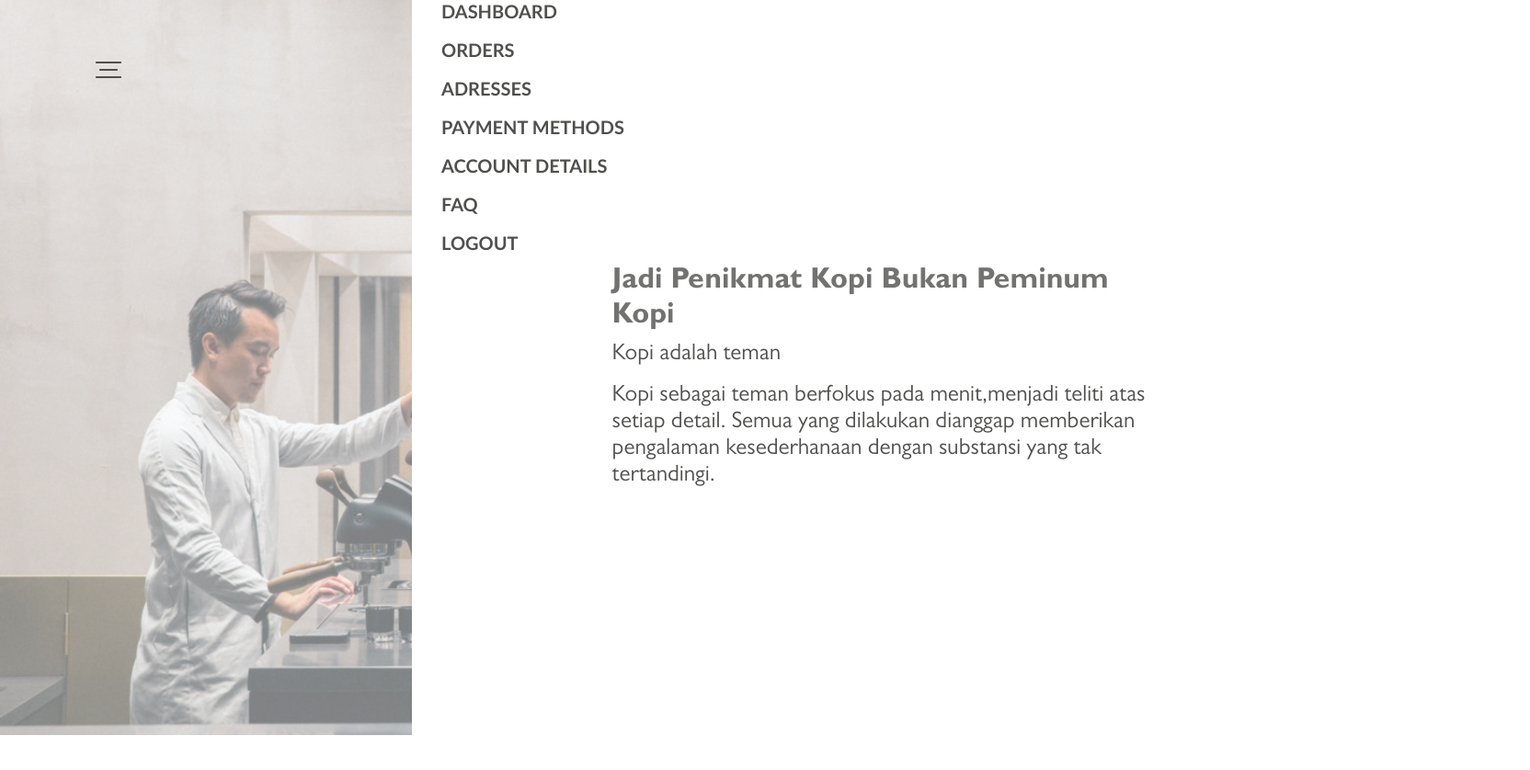
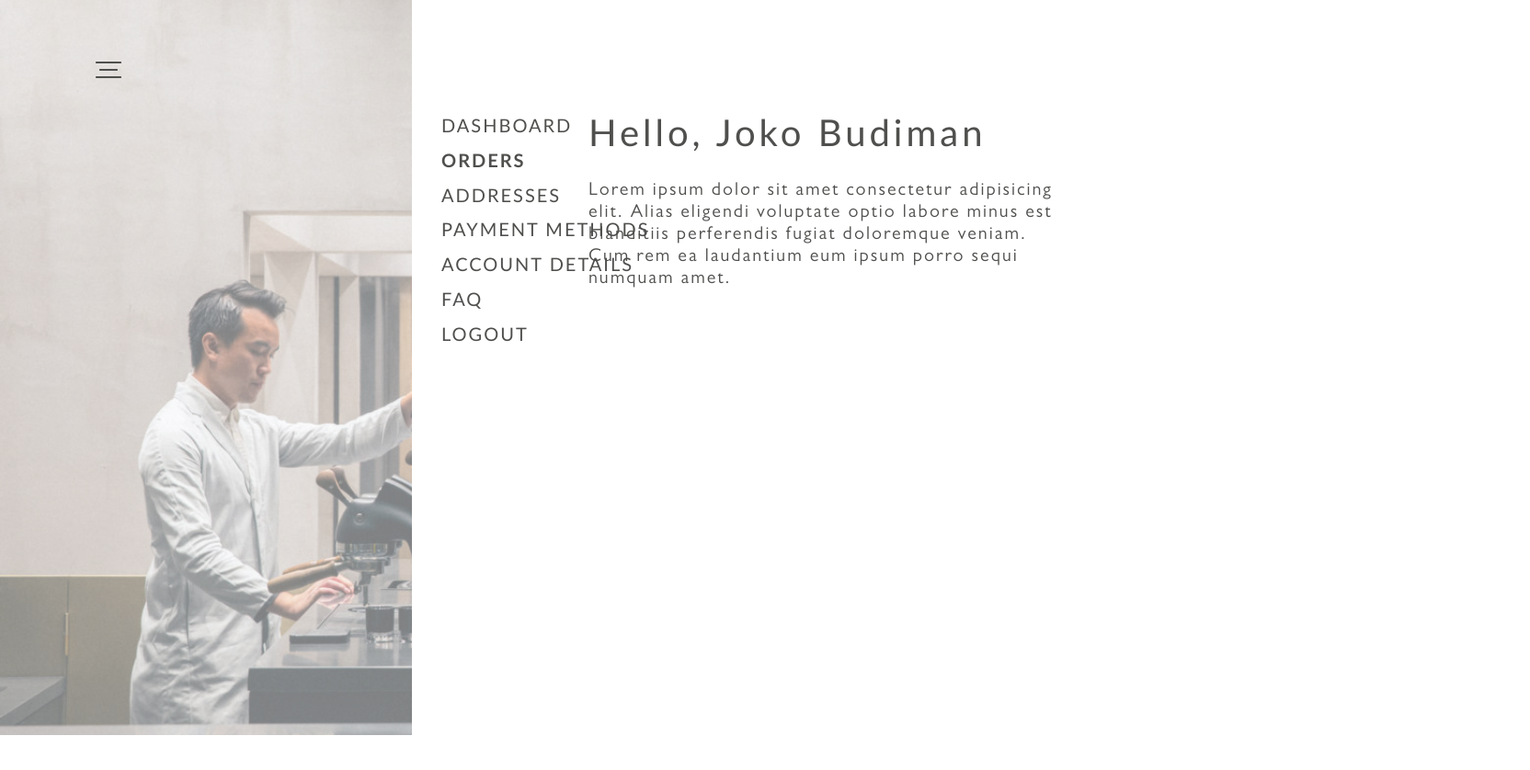
Before and after one commit to Santai-Dulu-Ga-Sih/web-brocoffe, a plain HTML site: page user-dashboard/orders.html in a window 1280 px wide. Shown: the whole page at 92% size, 1664 px wide, since content can reach past the window. Before the commit the page ends 800 px from the top, so only its background shows below. Drawn offline with nearby package versions, Linux system fonts and the light colour scheme.

Commit message:
update 7th

```diff
--- a/user-dashboard/index.html
+++ b/user-dashboard/orders.html
@@ -29,23 +29,25 @@
             </div>
             <!-- End of Hamburger Menu -->
         </div>
+
         <div class="right">
-            <div class="content">
-                <div class="dash">
-                    <ul class="dashboard__box">
-                        <p><a href="dashboard_item" href='#'>DASHBOARD</a></p>
-                        <p><a href="dashboard_item" href='#'>ORDERS</a></p>
-                        <p><a href="dashboard_item" href='#'>ADRESSES</a></p>
-                        <p><a href="dashboard_item" href='#'>PAYMENT METHODS</a></p>
-                        <p><a href="dashboard_item" href='#'>ACCOUNT DETAILS</a></p>
-                        <p><a href="dashboard_item" href='#'>FAQ</a></p>
-                        <p><a href="dashboard_item" href='#'>LOGOUT</a></p>
-                    </ul>
+            <div class="dash-menu">
+                <ul class="text-start">
+                    <li><a class="dash-menu-item" href="dashboard.html">DASHBOARD</a></li>
+                    <li><a class="dash-menu-item active" href="#">ORDERS</a></li>
+                    <li><a class="dash-menu-item" href="#">ADDRESSES</a></li>
+                    <li><a class="dash-menu-item" href="#">PAYMENT METHODS</a></li>
+                    <li><a class="dash-menu-item" href="#">ACCOUNT DETAILS</a></li>
+                    <li><a class="dash-menu-item" href="#">FAQ</a></li>
+                    <li><a class="dash-menu-item" href="#">LOGOUT</a></li>
+                  </ul>
+            </div>
+            <div class="dash-content">
+                <div class="dash-content-title">
+                    <h1>Hello, Joko Budiman</h1>
                 </div>
-                <div class="brief-tentang-kami">
-                    <h1>Jadi Penikmat Kopi Bukan Peminum Kopi</h1>
-                    <p>Kopi adalah teman</p>
-                    <p>Kopi sebagai teman berfokus pada menit,menjadi teliti atas setiap detail. Semua yang dilakukan dianggap memberikan pengalaman kesederhanaan dengan substansi yang tak tertandingi.</p>
+                <div class="dash-content-par">
+                    <p>Lorem ipsum dolor sit amet consectetur adipisicing elit. Alias eligendi voluptate optio labore minus est blanditiis perferendis fugiat doloremque veniam. Cum rem ea laudantium eum ipsum porro sequi numquam amet.</p>
                 </div>
             </div>
         </div>
--- a/user-dashboard/style.css
+++ b/user-dashboard/style.css
@@ -1,6 +1,11 @@
 @font-face {
     font-family: 'Gill Sans';
     src: url(font/GillSans/Gill\ Sans.otf);
+}
+
+@font-face {
+    font-family: 'Gill Sans Bold';
+    src: url(font/GillSans/Gill\ Sans\ Bold.otf);
 }
 
 .dashboard{
@@ -21,6 +26,7 @@
     width: 65%;
     height: 100%;
     background-color: white;
+    display: flex;
 }
 
 #menu__toggle {
@@ -111,8 +117,8 @@
 }
 
 @font-face {
-    font-family: 'Gill Sans Bold';
-    src: url(font/GillSans/Gill\ Sans\ Bold.otf);
+    font-family: 'Gill Sans Medium';
+    src: url(font\GillSans\Gill\_Sans\Medium\_Italic.otf);
 }
 
 .content{
@@ -124,9 +130,9 @@
 .brief-tentang-kami{
     font-family: 'Gill Sans';
     font-style: normal;
-    font-weight: 400;
+    font-weight: 20;
     font-size: 25px;
-    line-height: 29px;
+    line-height: 0px;
     color: #4F4F4D;
     max-width: 800px;
     position: fixed;
@@ -216,19 +222,83 @@
     word-wrap: break-word;
 }
 
-ul {
+
+.dash-menu-item {
+    color: #4F4F4D;
+    text-decoration: none;
+    font-family: 'Gill Sans';
+    font-style: normal;
+    font-weight: 500;
+    font-size: 20px;
+    line-height: 24px;
+    text-align: right;
+    letter-spacing: 0.1em;
+}
+
+.dash-menu{
+    width: 20%;
+    height: 100%;
+    padding-top: 50px;
+    text-align: center;
+    display: inline-block;
+}
+
+.dash-menu > ul {
+    top: 15%;
+    position: absolute;
+    line-height: 1cm;
     list-style-type: none;
     text-align: left;
 }
 
-a {
-    color: #4F4F4D;
-    text-decoration: none;
+.dash-menu-item:hover{
+    font-weight: 700;
+    color:#4F4F4D ;
+}
+
+.dash-menu-item.active{
+    font-weight: 700;
+}
+
+.dash-content{
+    width: 80%;
+    height: 100%;
+    left: 50%;
+    top:15%;
+    text-align: left;
+    position:absolute;
+}
+
+.dash-content > h1{
     font-family: 'Gill Sans';
     font-style: normal;
-    font-weight: 700;
+    font-weight: 400;
+    font-size: 40px;
+    line-height: 48px;
+    letter-spacing: 0.1em;
+    color: #4F4F4D;
+
+}
+
+.dash-content-par > p{
+    font-family: 'Gill Sans';
+    font-style: normal;
+    font-weight: 400;
     font-size: 20px;
     line-height: 24px;
+    letter-spacing: 0.1em;
     color: #4F4F4D;
-    text-align: right;
+    inline-size: 50%;
+    overflow-wrap: break-word;
 }
+
+.dash-content-title{
+    font-family: 'Gill Sans';
+    font-style: normal;
+    font-weight: 400;
+    font-size: 40px;
+    line-height: 48px;
+    letter-spacing: 0.1em;
+    color: #4F4F4D;
+    padding-bottom: 20px;
+}
```
Also changed, not shown: user-dashboard/dashboard.html (added, +56 -0 lines), user-dashboard/addresses.html (added), user-dashboard/payment-addresses.html (added).
